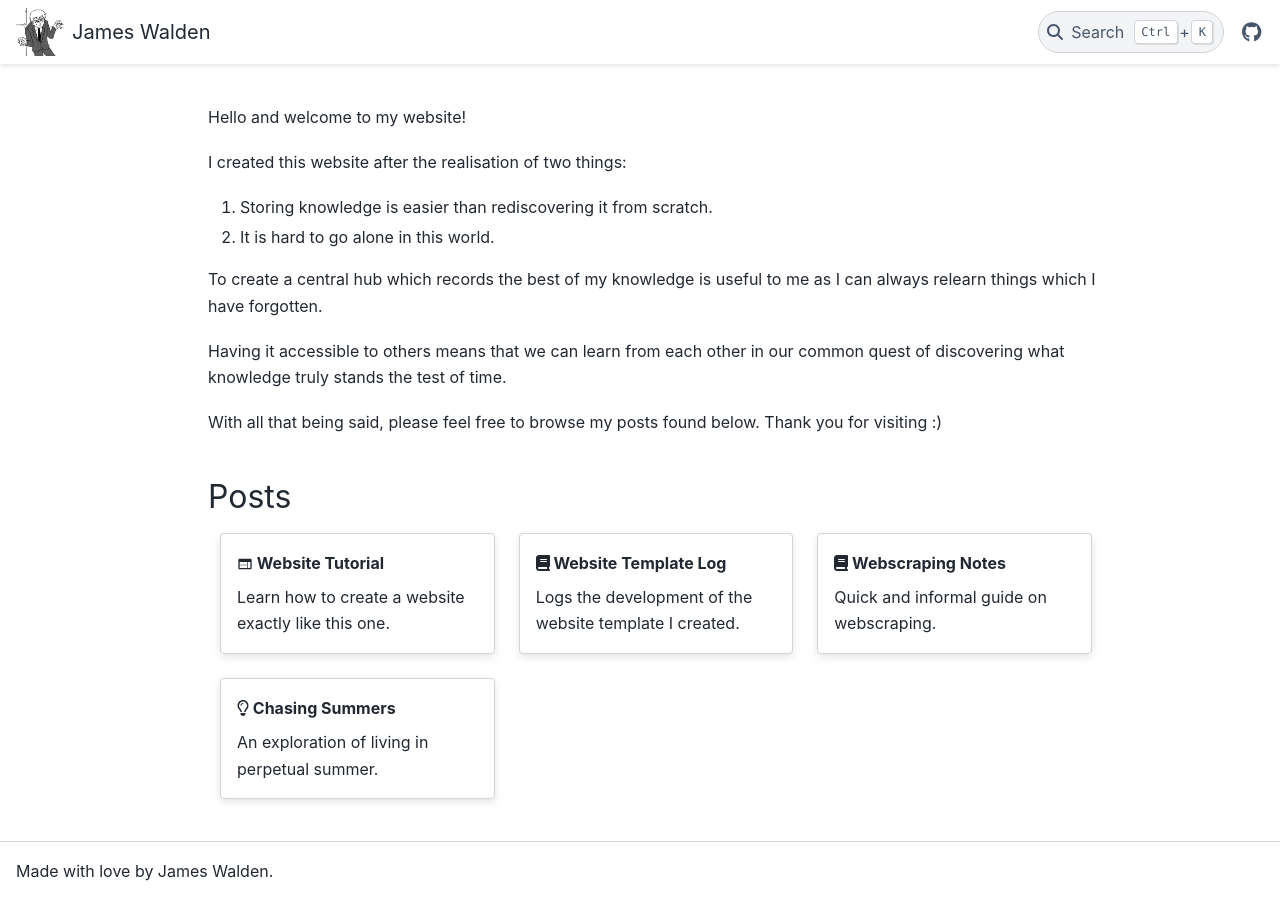
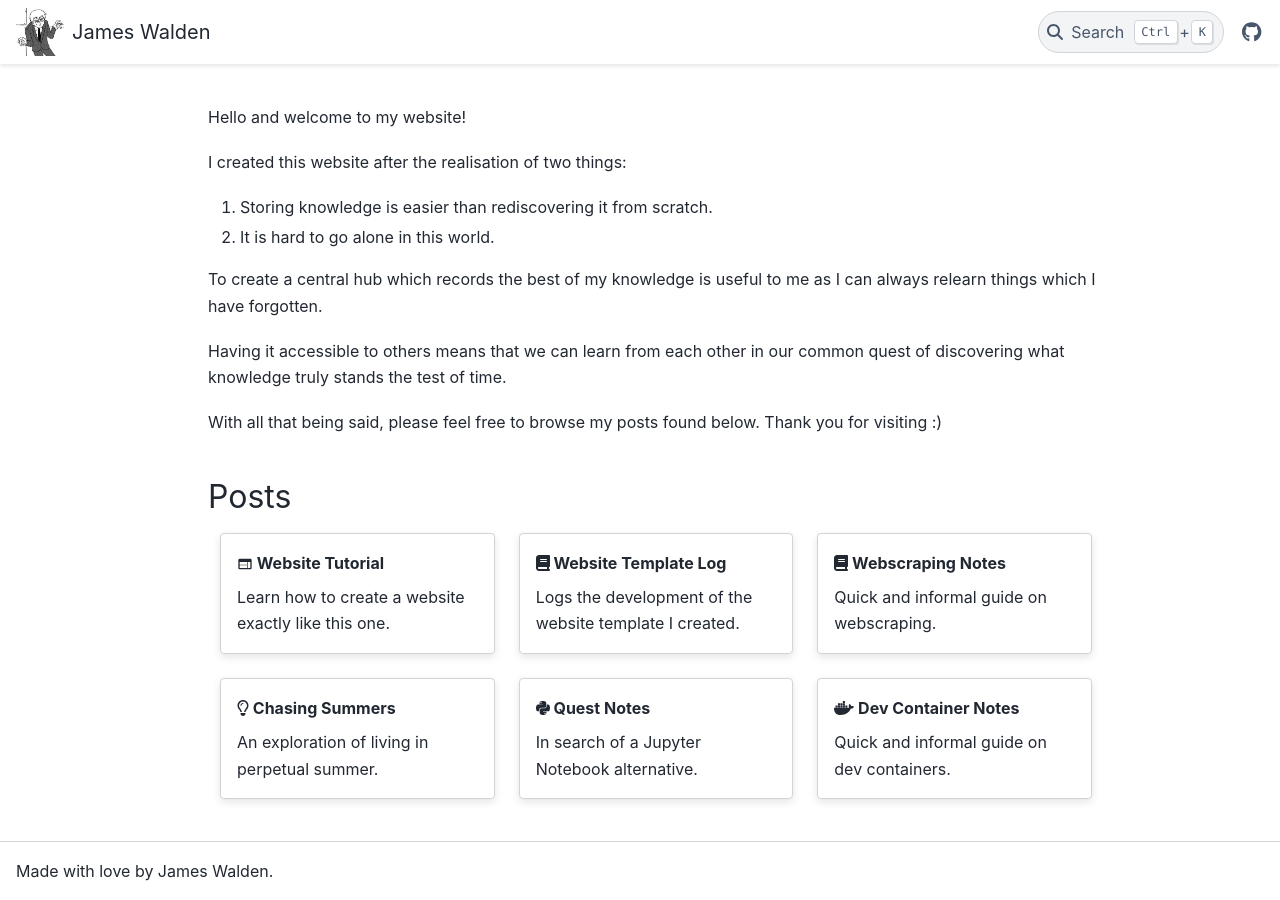
Before and after one commit to HammyPig/blog, a Sphinx documentation site: the page built from source/index.md, in a window 1280 px wide. Built offline with Sphinx 7.4.7 and the PyData theme 0.15.4, drawn with Linux system fonts in a browser that asks for light colours; comment, search, counter and statistics services are not loaded.

Commit message:
feat: add page links to home page

```diff
--- a/source/index.md
+++ b/source/index.md
@@ -44,6 +44,16 @@ Quick and informal guide on webscraping.
 An exploration of living in perpetual summer.
 :::
 
+:::{grid-item-card} {fab}`python` Quest Notes
+:link: notes/jupyter
+In search of a Jupyter Notebook alternative.
+:::
+
+:::{grid-item-card} {fab}`docker` Dev Container Notes
+:link: notes/dev-containers
+Quick and informal guide on dev containers.
+:::
+
 ::::
 
 <!-- Do not delete this as it will break section navigation otherwise -->
```
